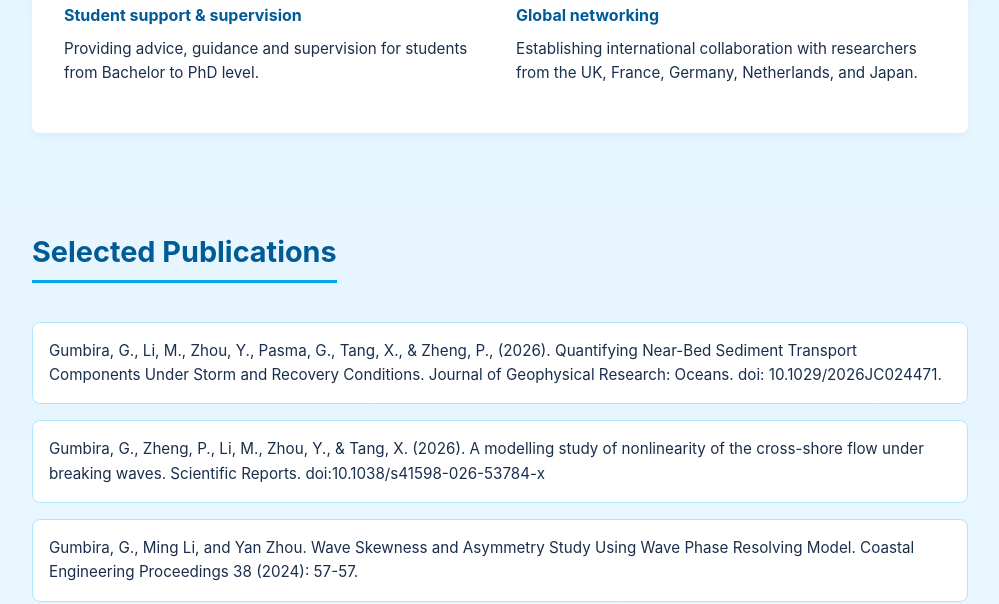
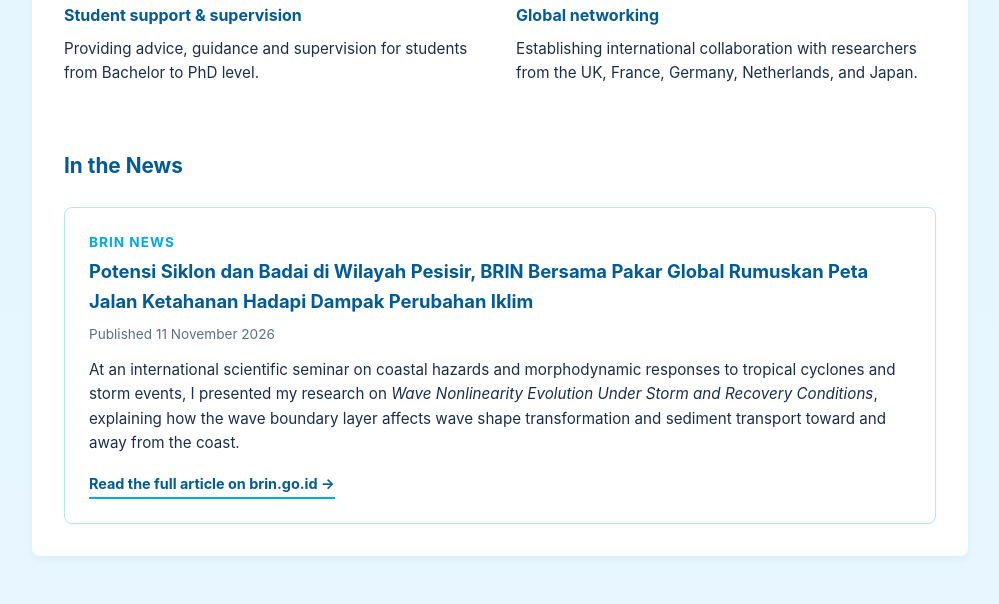
Before and after one commit to coast-indo/coast-indo.github.io, a plain HTML site: page index.html in a window 1280 px wide. Shown: the part 945-1549 px from the top of the page, without its empty margins (140-1139 px from the left). Drawn offline with Linux system fonts and the light colour scheme.

Commit message:
Update index.html

```diff
--- a/index.html
+++ b/index.html
@@ -73,6 +73,17 @@
 
         .pub-list p { margin-bottom: 1rem; font-size: 0.95rem; background: var(--card-bg); padding: 1rem; border-radius: 8px; border: 1px solid var(--border-color); }
 
+        /* --- News Article Card --- */
+        .news-card { background: var(--card-bg); padding: 1.5rem; border-radius: 8px; border: 1px solid var(--border-color); box-shadow: 0 2px 5px rgba(0,0,0,0.03); margin-top: 1.5rem; }
+        .news-card .news-source { font-size: 0.85rem; font-weight: 700; color: var(--accent-color); text-transform: uppercase; letter-spacing: 1px; margin-bottom: 0.25rem; }
+        .news-card h4 { font-size: 1.15rem; margin: 0.25rem 0 0.5rem 0; }
+        .news-card h4 a { color: var(--primary-color); }
+        .news-card h4 a:hover { color: var(--accent-color); text-decoration: underline; }
+        .news-card .news-meta { font-size: 0.85rem; color: #5a7184; margin-bottom: 0.75rem; }
+        .news-card p.news-excerpt { font-size: 0.95rem; margin-bottom: 1rem; }
+        .news-card .news-link { display: inline-block; font-weight: 700; font-size: 0.9rem; color: var(--primary-color); border-bottom: 2px solid var(--accent-color); padding-bottom: 2px; }
+        .news-card .news-link:hover { color: var(--accent-color); text-decoration: none; }
+
         footer { text-align: center; padding: 2rem; background: var(--primary-color); border-top: 1px solid var(--border-color); color: #B3E5FC; font-size: 0.9rem; }
         footer a { color: #ffffff; }
     </style>
@@ -132,6 +143,16 @@
                     <h4 style="color: var(--primary-color);">Global networking</h4>
                     <p style="font-size: 0.95rem;">Establishing international collaboration with researchers from the UK, France, Germany, Netherlands, and Japan.</p>
                 </div>
+            </div>
+
+            <!-- In the News -->
+            <h3 style="margin-top: 3rem;">In the News</h3>
+            <div class="news-card">
+                <div class="news-source">BRIN News</div>
+                <h4><a href="https://brin.go.id/news/131426/potensi-siklon-dan-badai-di-wilayah-pesisir-brin-bersama-pakar-global-rumuskan-peta-jalan-ketahanan-hadapi-dampak-perubahan-iklim" target="_blank" rel="noopener">Potensi Siklon dan Badai di Wilayah Pesisir, BRIN Bersama Pakar Global Rumuskan Peta Jalan Ketahanan Hadapi Dampak Perubahan Iklim</a></h4>
+                <div class="news-meta">Published 11 November 2026</div>
+                <p class="news-excerpt">At an international scientific seminar on coastal hazards and morphodynamic responses to tropical cyclones and storm events, I presented my research on <em>Wave Nonlinearity Evolution Under Storm and Recovery Conditions</em>, explaining how the wave boundary layer affects wave shape transformation and sediment transport toward and away from the coast.</p>
+                <a class="news-link" href="https://brin.go.id/news/131426/potensi-siklon-dan-badai-di-wilayah-pesisir-brin-bersama-pakar-global-rumuskan-peta-jalan-ketahanan-hadapi-dampak-perubahan-iklim" target="_blank" rel="noopener">Read the full article on brin.go.id →</a>
             </div>
         </section>
 
```
